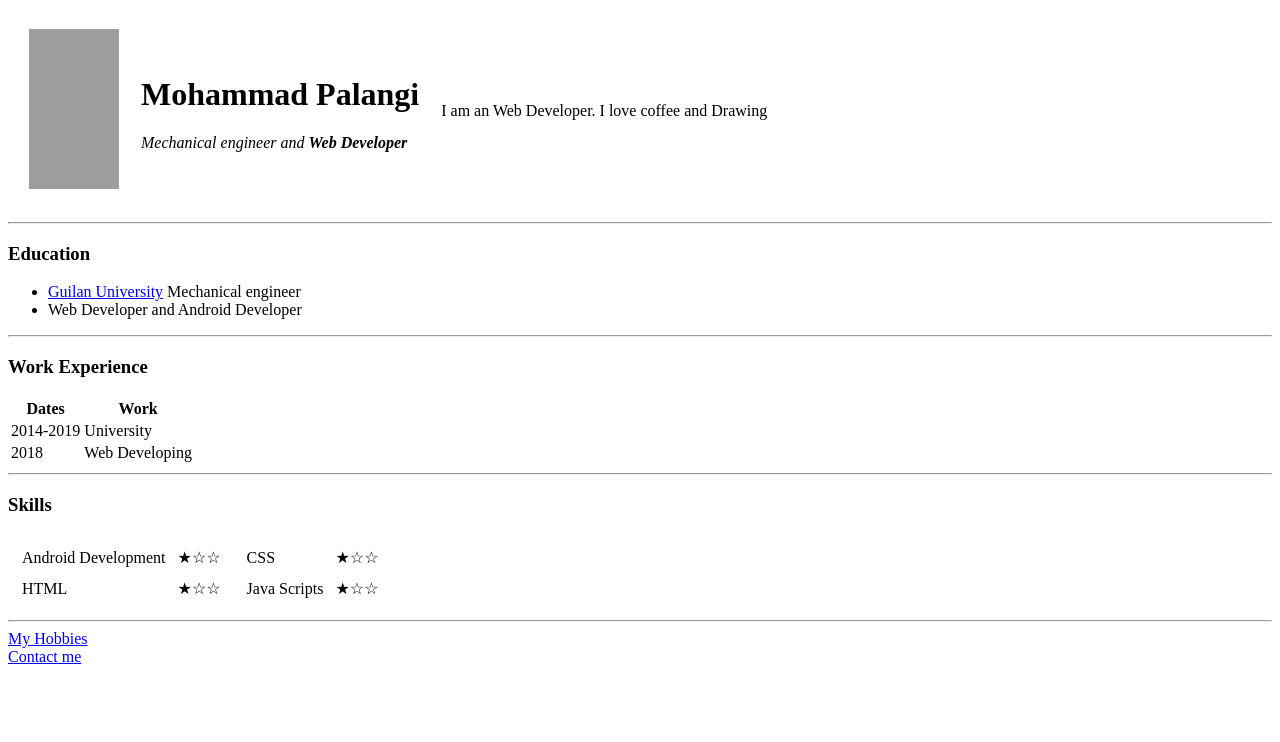
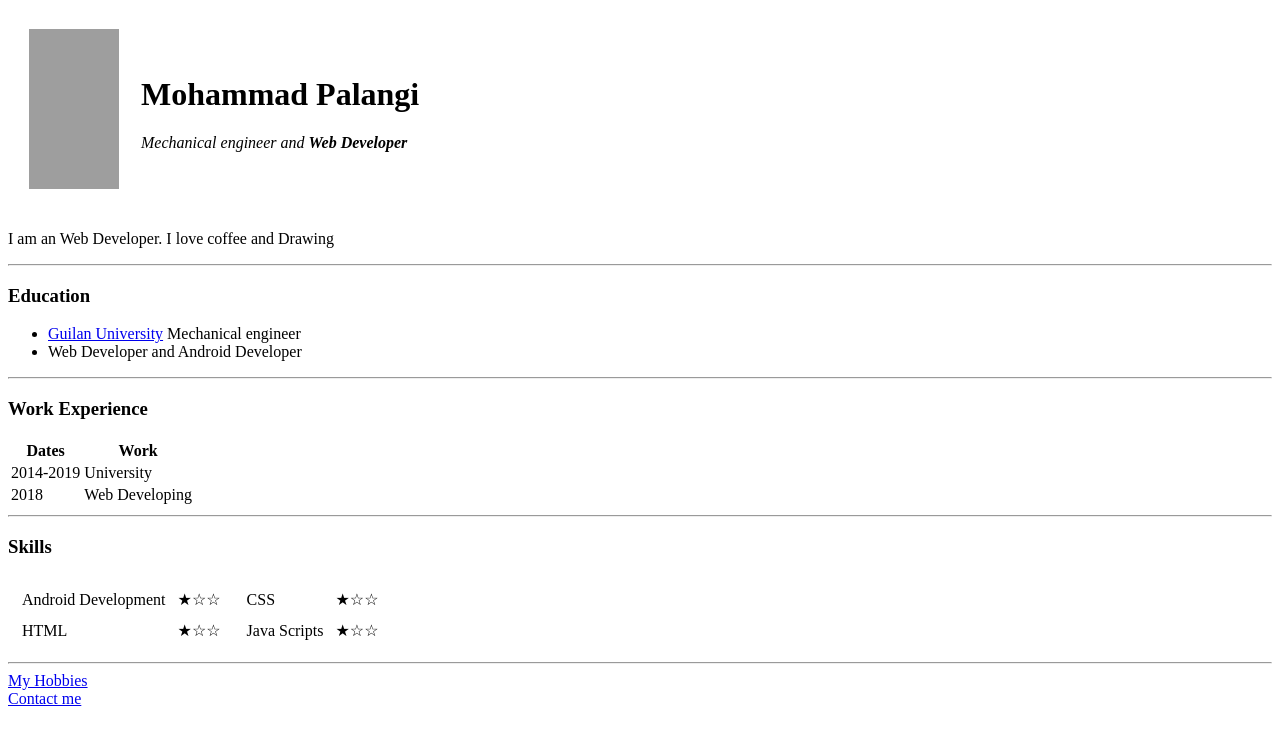
Before and after one commit to iammohammadp/cv, a plain HTML site: page index.html in a window 1280 px wide. Drawn offline with Linux system fonts and the light colour scheme; grey boxes are pictures that could not be loaded.

Commit message:
Update index.html

```diff
--- a/index.html
+++ b/index.html
@@ -15,12 +15,9 @@
         <h1>Mohammad Palangi</h1>
         <p> <em>Mechanical engineer and <strong>Web Developer</strong></em></p>
       </td>
-      <td>
-      <p>I am an Web Developer. I love coffee and Drawing</p>
-      </td>
-
     </tr>
   </table>
+  <p>I am an Web Developer. I love coffee and Drawing</p>
 
 
   <!--
```
